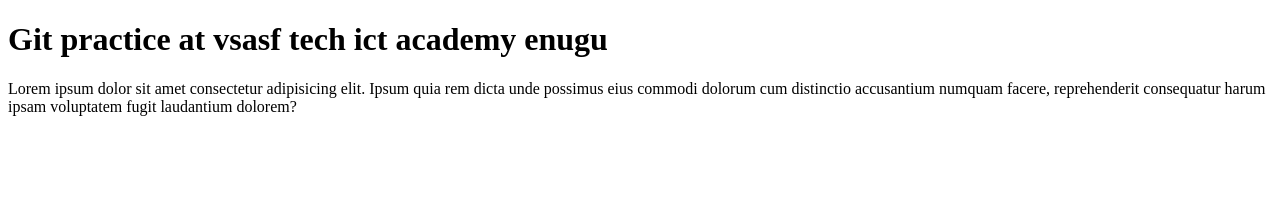
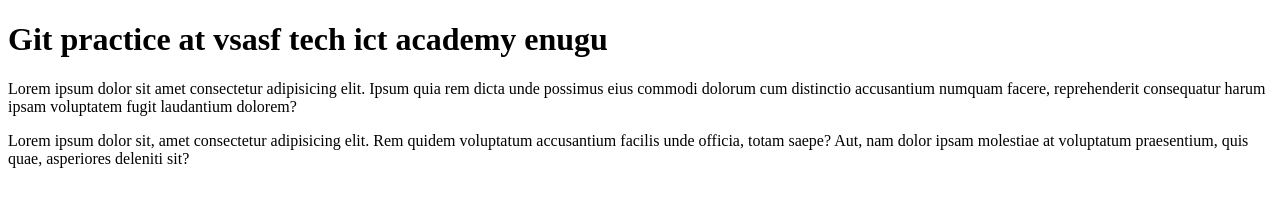
Before and after one commit to chidubem21/final, a plain HTML site: page index.html in a window 1280 px wide. Drawn offline with Linux system fonts and the light colour scheme.

Commit message:
added index

```diff
--- a/index.html
+++ b/index.html
@@ -13,5 +13,11 @@
       cum distinctio accusantium numquam facere, reprehenderit
        consequatur harum ipsam voluptatem fugit laudantium dolorem?
   </p>
+  <p>
+    Lorem ipsum dolor sit, amet consectetur adipisicing elit.
+     Rem quidem voluptatum accusantium facilis unde officia,
+     totam saepe? Aut, nam dolor ipsam molestiae at voluptatum
+      praesentium, quis quae, asperiores deleniti sit?
+  </p>
 </body>
 </html>
```
Also changed, not shown: 1 other file.
